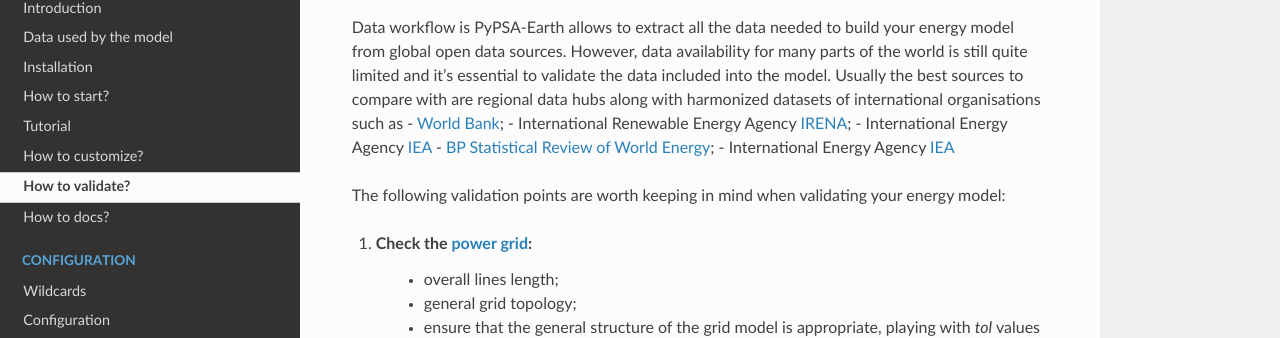
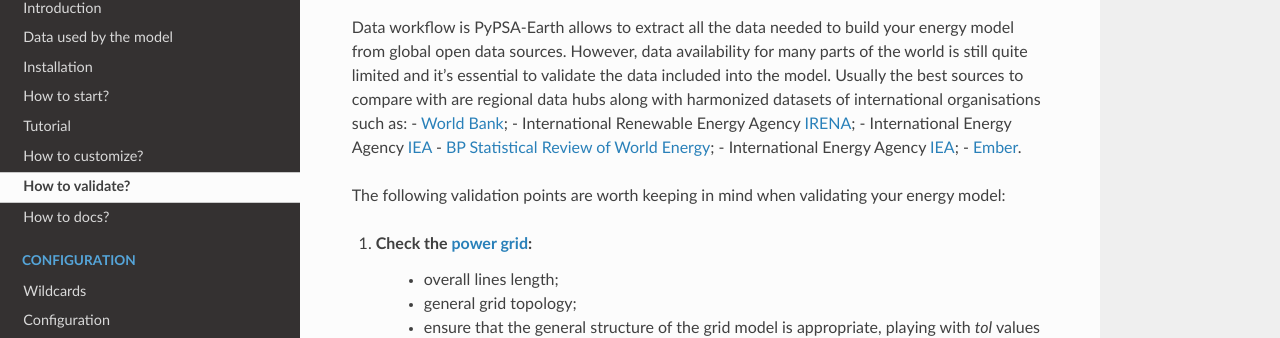
Before and after one commit to pypsa-meets-earth/pypsa-earth, a Sphinx documentation site: the page built from doc/how_to_validate.rst, in a window 1280 px wide. Shown: the part 144-482 px from the top of the page. Built offline with Sphinx 7.4.7 and the Read the Docs theme 2.0.0, drawn with Linux system fonts in a browser that asks for light colours; pages that are not in the unit, such as notebooks, are missing from menus; the version number could not be read and is left out.

Commit message:
Improve description of the validation data

```diff
--- a/doc/how_to_validate.rst
+++ b/doc/how_to_validate.rst
@@ -9,12 +9,13 @@
 How to validate?
 ##########################################
 
-Data workflow is PyPSA-Earth allows to extract all the data needed to build your energy model from global open data sources. However, data availability for many parts of the world is still quite limited and it's essential to validate the data included into the model. Usually the best sources to compare with are regional data hubs along with harmonized datasets of international organisations such as
+Data workflow is PyPSA-Earth allows to extract all the data needed to build your energy model from global open data sources. However, data availability for many parts of the world is still quite limited and it's essential to validate the data included into the model. Usually the best sources to compare with are regional data hubs along with harmonized datasets of international organisations such as:
 - `World Bank <https://energydata.info/>`_;
 - International Renewable Energy Agency `IRENA <https://pxweb.irena.org/pxweb/en/IRENASTAT/IRENASTAT__Power%20Capacity%20and%20Generation/ELECCAP_2022_cycle2.px/>`_;
 - International Energy Agency `IEA <https://www.iea.org/data-and-statistics>`_
 - `BP Statistical Review of World Energy <https://www.bp.com/en/global/corporate/energy-economics/statistical-review-of-world-energy.html>`_;
-- International Energy Agency `IEA <https://www.iea.org/data-and-statistics>`_
+- International Energy Agency `IEA <https://www.iea.org/data-and-statistics>`_;
+- `Ember <https://ember-climate.org/data/data-explorer/>`_.
 
 The following validation points are worth keeping in mind when validating your energy model:
 
```
